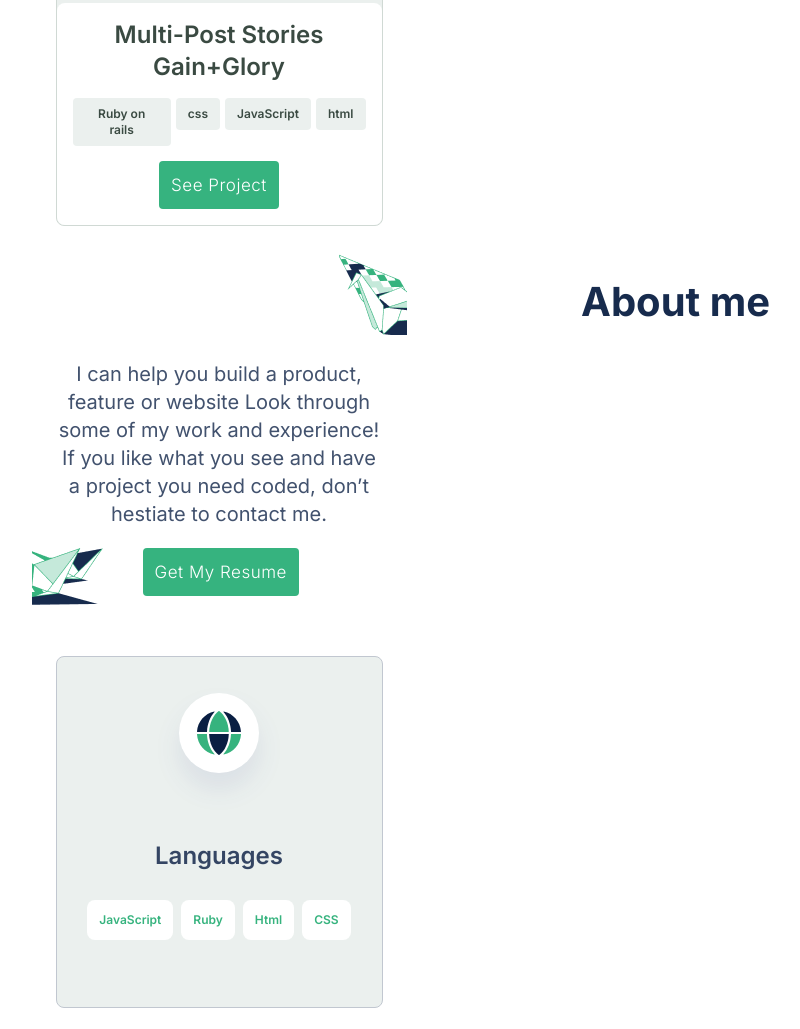
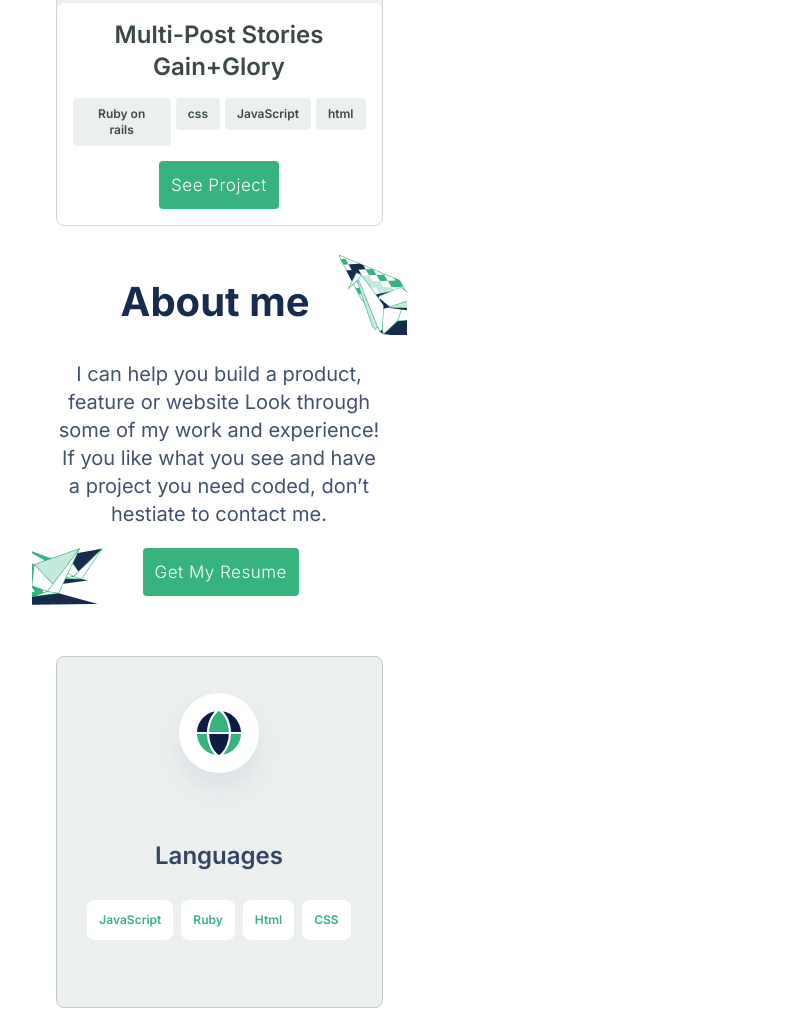
Before and after one commit to KIsmoilov/Portfolio, a website: page index.html in a window 1280 px wide. Shown: the part 3682-4711 px from the top of the page, without its empty margins (421-1221 px from the left). Drawn offline with Linux system fonts and the light colour scheme.

Commit message:
Fix issue on the styles of about me section title

```diff
--- a/styles.css
+++ b/styles.css
@@ -200,7 +200,7 @@ h2 {
 
 .resume h2 {
   position: absolute;
-  right: 20px;
+  padding-left: 40px;
   width: 327px;
   font-style: normal;
   font-weight: 700;
```
